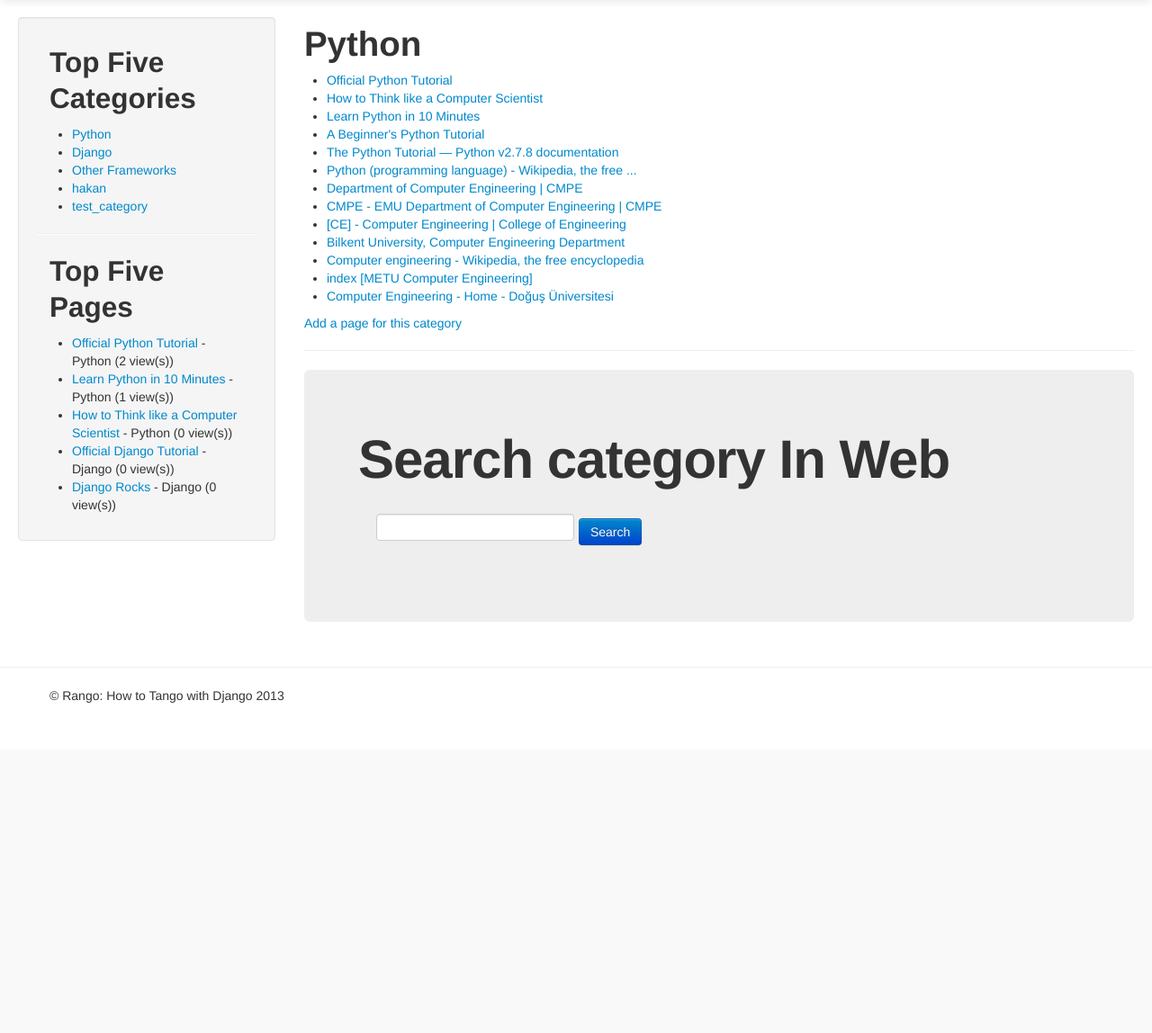
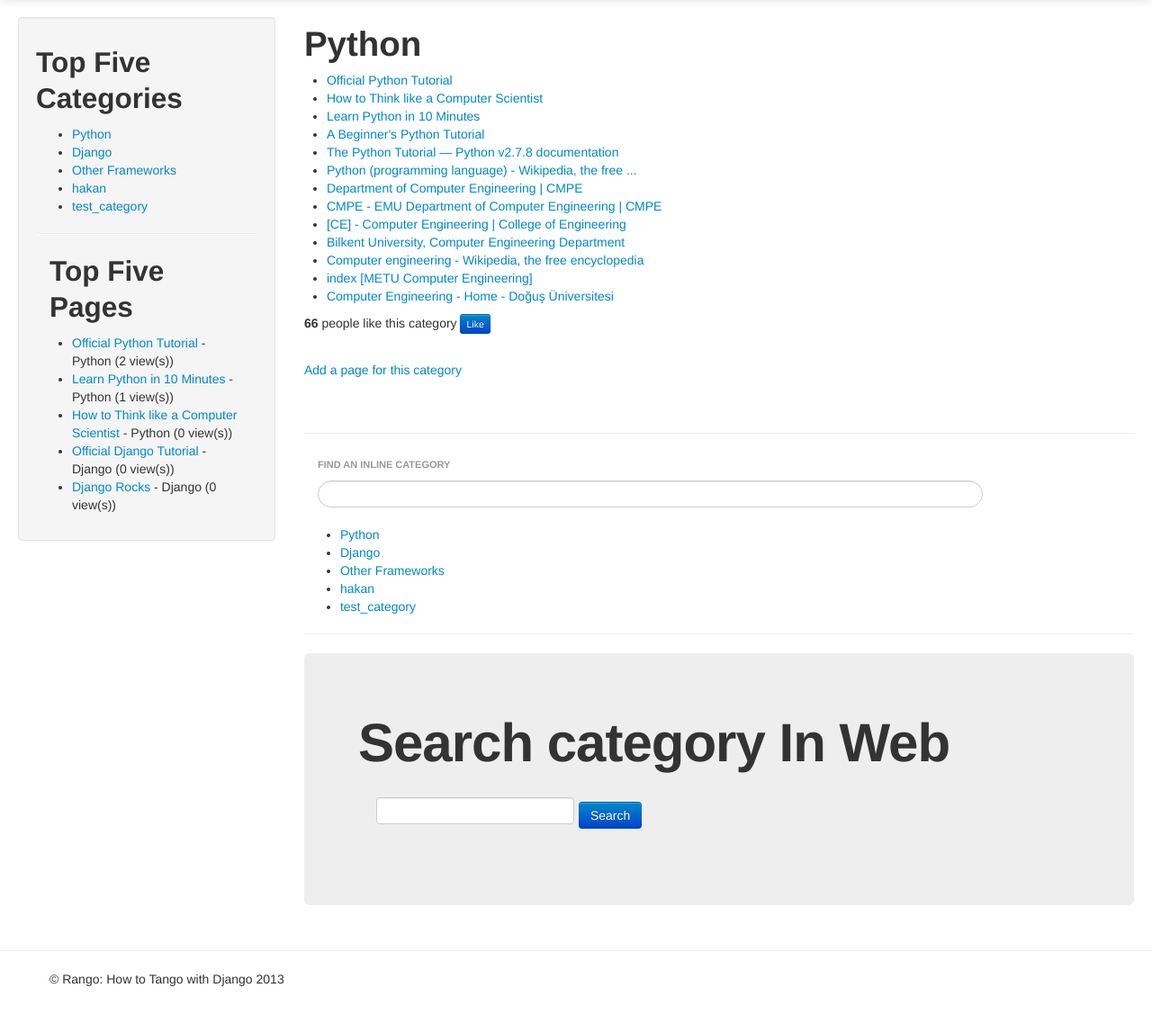
Before and after one commit to haggucan/rango, a Django app: page /myrango/category/Python in a window 1280 px wide. Shown: the part 41-1189 px from the top of the page at 90% size. Before the commit the page ends 822 px from the top, so only its background shows below. Run offline with Django 3.2, Linux system fonts and the light colour scheme; a user stored in the database is signed in; data comes from the database, SQL or seed files in the repository; both versions use the stored data as it was after the commit; parts of the project's set-up code (start-up, migrations or seed data) failed here and were passed over; some libraries are stand-ins or nearby versions.

Commit message:
like_button :  finished

```diff
--- a/tango_with_django_project/myrango/bing_search.py
+++ b/tango_with_django_project/myrango/bing_search.py
@@ -1,4 +1,4 @@
-__author__ = 'hakanyildiz'
+#-*-coding: utf-8-*-
 import json
 import urllib, urllib2
 import sys
@@ -37,11 +37,14 @@
         response = urllib2.urlopen(search_url).read()
 
         json_response = json.loads(response)
+        index = 0
         for r in json_response["d"]["results"]:
             results.append({
                 'title': r['Title'],
                 'link': r['Url'],
-                'summary': r['Description']})
+                'summary': r['Description'],
+                'index':index})
+            index = index+1
 
     except urllib2.URLError, e:
         print "ERROR  ", e
--- a/tango_with_django_project/myrango/urls.py
+++ b/tango_with_django_project/myrango/urls.py
@@ -13,4 +13,7 @@
     #url(r'^search/$', views.search, name='search'),
     url(r'^profile/$', views.profile, name='profile'),
     url(r'^goto/$',views.track_url,name="track_url"),
+    url(r'^like_category/$',views.like_category,name="like_category"),
+    url(r'^suggest_category/$', views.suggest_category, name='suggest_category'),
+    url(r'^auto_add_page/$', views.auto_add_page, name='auto_add_page'),
     )
--- a/tango_with_django_project/myrango/views.py
+++ b/tango_with_django_project/myrango/views.py
@@ -1,3 +1,4 @@
+#-*-coding: utf-8-*-
 from django.http import HttpResponse, HttpResponseRedirect
 from django.template import RequestContext
 from django.shortcuts import render_to_response
@@ -46,8 +47,7 @@
     context_variables = get_category_and_page_list()
     # category_name = category_name_url.replace("_"," ")
     context_variables['category_name'] = category_name_url
-    categories = get_category_list()
-    context_variables["categories"] = categories
+
     try:
         cat = Category.objects.get(name=category_name_url)
         c = Category.objects
@@ -244,7 +244,7 @@
         if 'page_id' in request.GET:
             page_id = request.GET["page_id"]
             try:
-                tracked_page = Page.objects.get(id = page_id)
+                tracked_page = Page.objects.get(id=page_id)
                 tracked_page.views = tracked_page.views + 1
                 url = tracked_page.url
                 tracked_page.save()
@@ -252,6 +252,36 @@
                 pass
 
     return HttpResponseRedirect(url)
+
+
+@login_required
+def like_category(request):
+    context = RequestContext(request)
+    like_count = 0
+
+    if request.method == 'GET':
+        if 'category_id' in request.GET:
+            category_id = request.GET["category_id"]
+            try:
+                cat = Category.objects.get(id=int(category_id))
+                cat.likes = cat.likes + 1
+                like_count = cat.likes
+                cat.save()
+            except:
+                pass
+    return HttpResponse(like_count)
+
+
+def suggest_category(request):
+    context = RequestContext(request)
+    categories = []
+    starts_with = ''
+    if request.method == 'GET':
+        starts_with = request.GET['suggestion']
+
+    categories = get_category_list(8, starts_with)
+
+    return render_to_response('myrango/category_list.html', {'categories': categories}, context)
 
 
 def get_search_results(request):
@@ -263,10 +293,52 @@
     return result_list
 
 
-def get_category_list():
-    categories = Category.objects.order_by("-likes")[:5]
-    for category in categories:
-        category.url = category.name.replace(' ', '_')
+@login_required
+def auto_add_page(request):
+
+    context = RequestContext(request)
+    cat_id = None
+    link = None
+    title = None
+    context_dict = {}
+    print "REQUEST METHODU " , request.method
+    if request.method == 'GET':
+        cat_id = request.GET['cat_id']
+        link = request.GET['link'].encode('utf-8').strip()
+        title = request.GET['title'].encode('utf-8').strip()
+        if cat_id:
+            category = Category.objects.get(id=int(cat_id))
+            p = Page.objects.get_or_create(category=category, title=title, url=link)
+
+            pages = Page.objects.filter(category=category).order_by('-views')
+
+            context_dict['pages'] = pages
+
+    return render_to_response('myrango/page_list.html', context_dict, context)
+
+
+def get_category_list(max_results=0, starts_with=''):
+    if not max_results and not starts_with:
+
+        categories = Category.objects.order_by("-likes")[:5]
+        for category in categories:
+            category.url = decode_url(category.name)
+        return categories
+    else:
+        return get_suggested_category_list(max_results, starts_with)
+
+
+def get_suggested_category_list(max_results, starts_with):
+    if starts_with:
+        categories = Category.objects.filter(name__istartswith=starts_with)
+    else:
+        categories = Category.objects.all()
+
+    if max_results > 0:
+        if len(categories) > max_results:
+            categories = categories[:max_results]
+    for cat in categories:
+        cat.url = decode_url(cat.name)
     return categories
 
 
--- a/tango_with_django_project/static/js/myrango-ajax.js
+++ b/tango_with_django_project/static/js/myrango-ajax.js
@@ -1,10 +1,38 @@
-/**
- * Created by hakanyildiz on 03/08/14.
- */
+$(document).ready(function () {
 
-$(document).ready(function(){
+    $('#likes').click(function () {
+        var catid;
+        catid = $(this).attr("data-catid");
+        $.get('/myrango/like_category/', {category_id: catid}, function (data) {
+            $('#like_count').html(data);
+            $('#likes').hide();
+        });
+    });
 
+    $('#suggestion').keyup(function () {
+        var query;
+        query = $(this).val();
+        $.get('/myrango/suggest_category/', {suggestion: query}, function (data) {
+            $('#cats').html(data);
+        });
+    });
 
+    $('.myrango-add').click(function () {
+        var cat_id, title, link
+        cat_id = $(this).attr("data-catid")
+        title = $(this).attr("data-title")
+        link = $(this).attr("data-url")
+        index = $(this).attr("id")
+        var mapping = {
+            "cat_id": cat_id,
+            "title": title,
+            "link": link
 
+        };
+        $.get("/myrango/auto_add_page/", mapping, function (data) {
+            $("#"+index).hide()
+
+        });
+    });
 
 });
--- a/tango_with_django_project/templates/myrango/base.html
+++ b/tango_with_django_project/templates/myrango/base.html
@@ -7,9 +7,8 @@
     <link href="{% static 'css/bootstrap-fluid-adj.css' %}" rel="stylesheet">
     <link href="{% static 'css/bootstrap.min.css' %}" rel="stylesheet" media="screen">
     <link href="{% static 'css/bootstrap-responsive.css' %}" rel="stylesheet">
-    <script src="{% static "/js/jquery.js" %}"></script>
-    <script src="{% static "/js/myrango-ajax.js" %}"></script>
-
+    <script src="{% static "js/jquery-2.1.1.min.js" %}"></script>
+    <script src="{% static "js/myrango-ajax.js" %}"></script>
     <title>Rango - {% block title %}How to Tango with Django!{% endblock %}</title>
 </head>
 
@@ -42,7 +41,7 @@
                         <li><a href="/myrango/add_category/">Add Category</a></li>
                     {% endif %}
                     <li><a href="/rango/test/">About</a></li>
-                   <!--<li><a href="/myrango/search/">Search</a></li>-->
+                    <!--<li><a href="/myrango/search/">Search</a></li>-->
                 </ul>
             </div>
             <!--/.nav-collapse -->
@@ -54,6 +53,7 @@
     <div class="row-fluid">
         <div class="span3">
             <div class="well sidebar-nav">
+                <h2>Top Five Categories</h2>
                 {% include "myrango/category_list.html" %}
                 <hr>
 
--- a/tango_with_django_project/templates/myrango/category.html
+++ b/tango_with_django_project/templates/myrango/category.html
@@ -2,6 +2,7 @@
 {% block title %}{{ category_name }}{% endblock %}
 
 {% block body_block %}
+
 
     <h1>{{ category_name }}</h1>
     {% if category %}
@@ -13,10 +14,20 @@
 
 
             </ul>
+            <p>
+                <b id="like_count">{{ category.likes }}</b> people like this category
+
+                {% if user.is_authenticated %}
+                    <button id="likes" data-catid="{{ category.id }}" class="btn btn-mini btn-primary" type="button">Like</button>
+                {% endif %}
+
+            </p>
+            <br/>
 
         {% else %}
             <strong>No pages currently in category.</strong>
         {% endif %}
+
         {% if user.is_authenticated %}
             <div>
                 <a href="/myrango/category/{{ category_name }}/add_page">Add a page for this category </a>
@@ -25,6 +36,22 @@
     {% else %}
         The specified category {{ category_name }} does not exist!
     {% endif %}
+    </br>    </br>
+
+    <hr>
+
+    <ul class="nav nav-list">
+        <li class="nav-header">Find an Inline Category</li>
+        <form>
+            <label></label>
+            <li><input class="search-query span10" type="text" name="suggestion" value="" id="suggestion"/></li>
+        </form>
+    </ul>
+    {% if categories %}
+        <div id="cats">
+            {% include 'myrango/category_list.html' with categories=categories %}
+        </div>
+    {% endif %}
     <hr>
     {% include "myrango/search_template.html" %}
 
--- a/tango_with_django_project/templates/myrango/category_list.html
+++ b/tango_with_django_project/templates/myrango/category_list.html
@@ -1,5 +1,4 @@
 <div class="nav nav-list">
-    <h2>Top Five Categories</h2>
     {% if categories %}
         <ul>
             {% for category in categories %}
--- a/tango_with_django_project/templates/myrango/search_template.html
+++ b/tango_with_django_project/templates/myrango/search_template.html
@@ -6,9 +6,9 @@
         <form class="form-signin span8" id="user_form" method="post" action="/myrango/category/{{ category_name }}">
             {% csrf_token %}
             <!-- Display the search form elements here -->
-            <input type="text" size="50" name="query" value="" id="query" />
-            <input class="btn btn-primary" type="submit" name="submit" value="Search" />
-            <br />
+            <input type="text" size="50" name="query" value="" id="query"/>
+            <input class="btn btn-primary" type="submit" name="submit" value="Search"/>
+            <br/>
         </form>
 
         {% if result_list %}
@@ -17,7 +17,14 @@
                 <ol>
                     {% for result in result_list %}
                         <li>
-                            <strong><a href="{{ result.link }}">{{ result.title }}</a></strong><br />
+                            <strong><a href="{{ result.link }}">{{ result.title }}</a></strong>
+                            {% if user.is_authenticated %}
+                                <button id="{{ result.index }}" data-catid="{{ category.id }}" data-title="{{ result.title }}" data-url="{{ result.link }}"
+                                        class="myrango-add btn btn-mini btn-info" type="button">Add
+                                </button>
+                            {% endif %}
+                            <br/>
+
                             <em>{{ result.summary }}</em>
                         </li>
                     {% endfor %}
```
Also changed, not shown: tango_with_django_project/django.db, 4 other files.
